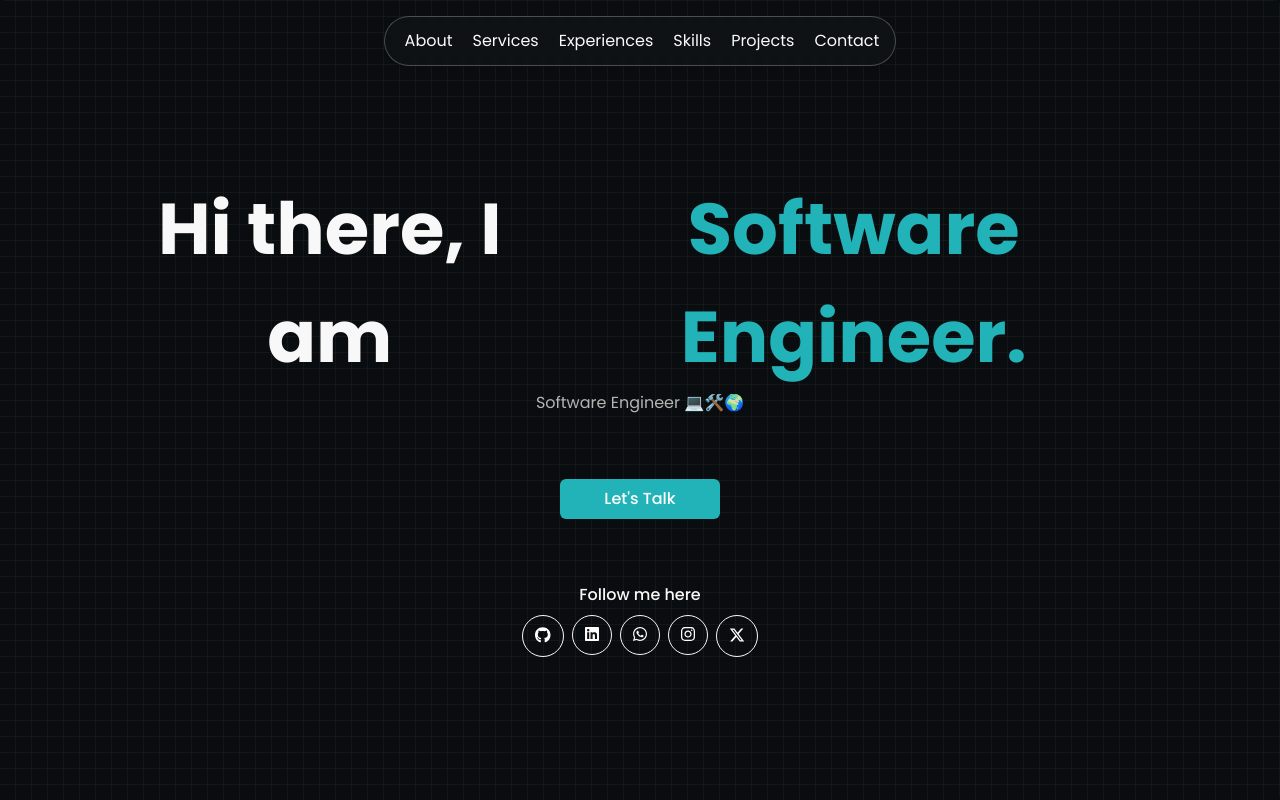
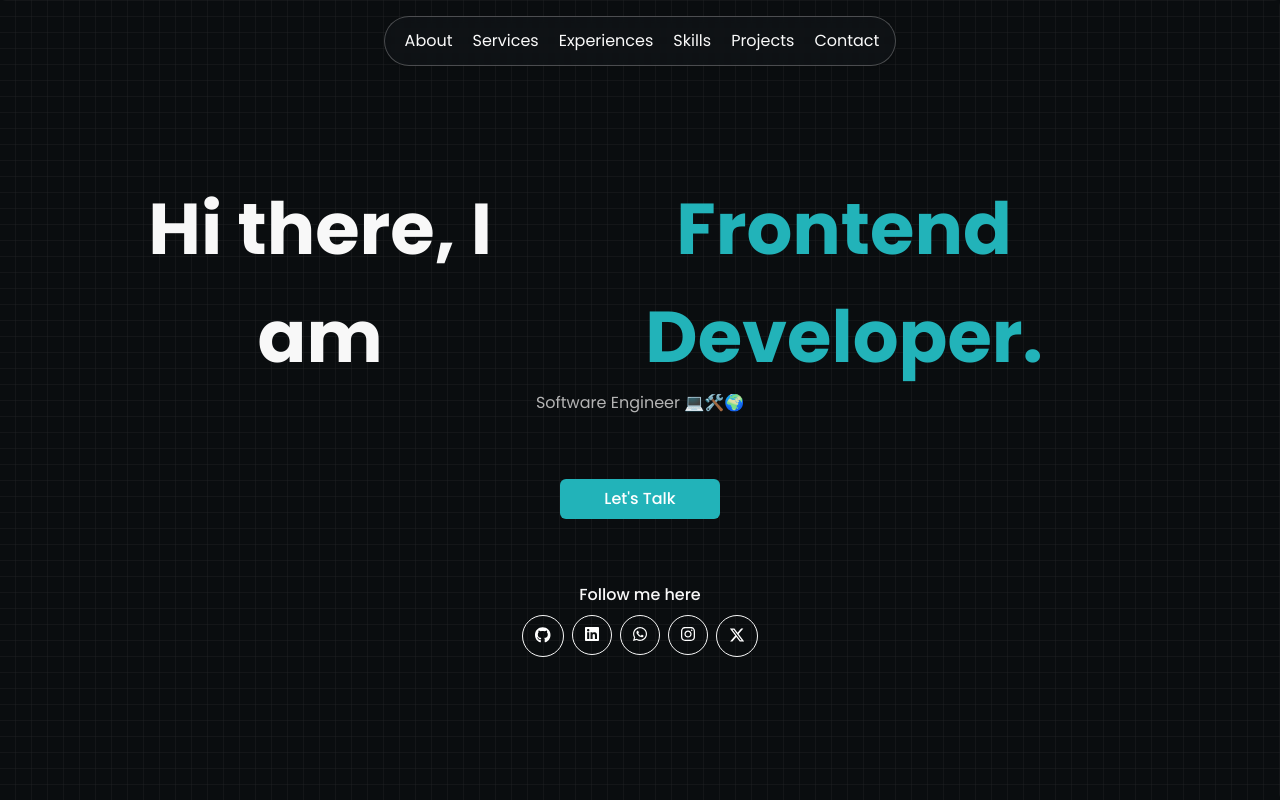
Before and after one commit to sandipbisen08/portfolio, a Next.js app: page / in a window 1280 px wide. Shown: the top 800 px of the page. Built offline with nearby package versions, Linux system fonts and the light colour scheme; what tailwindcss-debug-screens would draw is missing.

Commit message:
name changes2

```diff
--- a/src/components/home/Section1.tsx
+++ b/src/components/home/Section1.tsx
@@ -21,7 +21,7 @@ const HomeSection1 = ({ id }: Readonly<{ id: string }>) => {
               Hi there, I am
             </p>
             <FlipWords
-              words={["Sandip Bisen.", "Software Engineer."]}
+              words={["Sandip Bisen.", "Frontend Developer.", "UI Developer.", "Web Developer."]}
               className="text-2xl/normal sm:text-3xl/normal md:text-5xl/normal lg:text-6xl/normal xl:text-7xl/normal dark:text-[var(--primaryColor)] text-[var(--primaryColor)] font-bold text-center"
             />
           </div>
```
